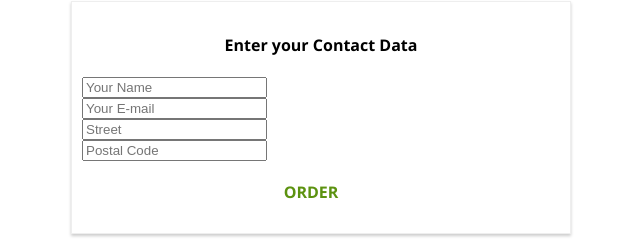
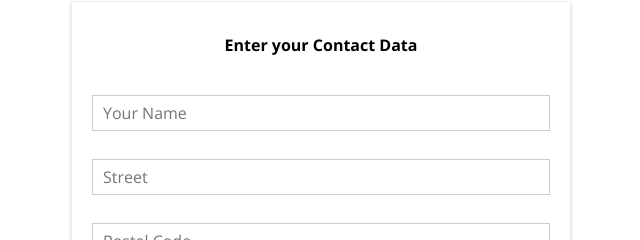
Before and after one commit to mkthewlis/burger-generator, a React app: page /checkout in a window 1280 px wide. Both pictures are taken after a click on the button "CONTINUE". Shown: the part 560-800 px from the top of the page, without its empty margins (319-959 px from the left). Built offline with nearby package versions, Linux system fonts and the light colour scheme; the HTML template or start-up script is replaced by a standard one.

Commit message:
feat: added validation to order form

```diff
--- a/src/components/UI/Button/Button.css
+++ b/src/components/UI/Button/Button.css
@@ -15,6 +15,11 @@
     padding-left: 0;
 }
 
+.Button:disabled {
+    color: #ccc;
+    cursor: not-allowed;
+}
+
 .Success {
     color: #5C9210;
 }
--- a/src/components/UI/Button/Button.js
+++ b/src/components/UI/Button/Button.js
@@ -4,6 +4,7 @@
 
 const button = (props) => (
     <button
+        disabled={props.disabled}
         className={[classes.Button, classes[props.btnType]].join(' ')}
         onClick={props.clicked}
         >
--- /dev/null
+++ b/src/components/UI/Input/Input.css
@@ -0,0 +1,31 @@
+.Input {
+    width: 100%;
+    padding: 10px;
+    box-sizing: border-box;
+}
+
+.Label {
+    font-weight: bold;
+    display: block;
+    margin-bottom: 8px;
+}
+
+.InputElement {
+    outline: none;
+    border: 1px solid #ccc;
+    background-color: white;
+    font: inherit;
+    padding: 6px 10px;
+    width: 100%;
+    box-sizing: border-box;
+}
+
+.InputElement:focus {
+    outline: none;
+    background-color: #ccc;
+}
+
+.Invalid {
+    border: 1px solid red;
+    background-color: #FDA49A;
+}
--- /dev/null
+++ b/src/components/UI/Input/Input.js
@@ -0,0 +1,57 @@
+import React from 'react';
+
+import classes from './Input.css';
+
+const input = (props) => {
+    let inputElement = null;
+    const inputClasses = [classes.InputElement];
+
+    if (props.invalid && props.shouldValidate && props.touched) {
+        inputClasses.push(classes.Invalid);
+    }
+
+    switch (props.elementType) {
+        case ('input'):
+            inputElement = <input
+            className={inputClasses.join(' ')}
+            {...props.elementConfig}
+            value={props.value}
+            onChange={props.changed}/>;
+            break;
+        case ('textarea'):
+            inputElement = <textarea
+            className={inputClasses.join(' ')}
+            {...props.elementConfig}
+            value={props.value}
+            onChange={props.changed}/>;
+            break;
+        case ('select'):
+            inputElement = (
+                <select
+                className={inputClasses.join(' ')}
+                value={props.value}
+                onChange={props.changed}>
+                {props.elementConfig.options.map(option => (
+                    <option key={option.value } value={option.value}>
+                        {option.displayValue}
+                    </option>
+                ))}
+                </select>
+            );
+            break;
+        default:
+            inputElement = <input
+            className={classes.InputElement}
+            {...props.elementConfig}
+            value={props.value}/>;
+    }
+
+    return (
+    <div className={classes.Input}>
+        <label className={classes.Label}>{props.label}</label>
+        {inputElement}
+    </div>
+    )
+};
+
+export default input;
--- a/src/containers/Checkout/ContactData/ContactData.css
+++ b/src/containers/Checkout/ContactData/ContactData.css
@@ -8,10 +8,6 @@
     box-sizing: border-box;
 }
 
-.Input {
-    display: block;
-}
-
 @media (min-width: 600px) {
     .ContactData {
         width: 500px;
--- a/src/containers/Checkout/ContactData/ContactData.js
+++ b/src/containers/Checkout/ContactData/ContactData.js
@@ -4,34 +4,106 @@
 import Spinner from '../../../components/UI/Spinner/Spinner';
 import classes from './ContactData.css';
 import axios from '../../../axios-orders';
+import Input from '../../../components/UI/Input/Input';
 
 class ContactData extends Component {
     state = {
-        name: '',
-        email: '',
-        address: {
-            stree: '',
-            postalCode: ''
+        orderForm : {
+            name: {
+                elementType: 'input',
+                elementConfig: {
+                    type: 'text',
+                    placeholder: 'Your Name'
+                },
+                value: '',
+                validation: {
+                    required: true
+                },
+                valid: false,
+                touched: false
+            },
+            street: {
+                elementType: 'input',
+                elementConfig: {
+                    type: 'text',
+                    placeholder: 'Street'
+                },
+                value: '',
+                validation: {
+                    required: true
+                },
+                valid: false,
+                touched: false
+            },
+            zipCode: {
+                elementType: 'input',
+                elementConfig: {
+                    type: 'text',
+                    placeholder: 'Postal Code'
+                },
+                value: '',
+                validation: {
+                    required: true,
+                    minLength: 5,
+                    maxLength: 5
+                },
+                valid: false,
+                touched: false
+            },
+            country: {
+                elementType: 'input',
+                elementConfig: {
+                    type: 'text',
+                    placeholder: 'Country'
+                },
+                value: '',
+                validation: {
+                    required: true
+                },
+                valid: false,
+                touched: false
+            },
+            email: {
+                elementType: 'input',
+                elementConfig: {
+                    type: 'email',
+                    placeholder: 'Your E-Mail'
+                },
+                value: '',
+                validation: {
+                    required: true
+                },
+                valid: false,
+                touched: false
+            },
+            deliveryMethod: {
+                elementType: 'select',
+                elementConfig: {
+                    options: [
+                        {value: 'fastest', displayValue: 'Fastest'},
+                        {value: 'cheapest', displayValue: 'Cheapest'}
+                    ]
+                },
+                value: 'fastest',
+                validation: {},
+                valid: true
+            },
         },
+        formIsValid: false,
         loading: false
     }
 
     orderHandler = (event) => {
         event.preventDefault();
         this.setState({ loading: true });
+        const formData = {};
+        for (let formElementIdentifier in this.state.orderForm) {
+            formData[formElementIdentifier] = this.state.orderForm[formElementIdentifier].value;
+        }
         const order = {
             ingredients: this.props.ingredients,
             price: this.props.price,
-            customer: {
-                name: 'Miranda T',
-                address: {
-                    street: 'UnicornAvenue 1',
-                    zipCode: '12345',
-                    country: 'Sweden'
-                },
-                email: 'test@test.com'
-            },
-            deliveryMethod: 'fastest'
+            orderData: formData
         }
         axios.post('/orders.json', order)
             .then(response => {
@@ -43,14 +115,67 @@
             });
     };
 
+    checkValidity(value, rules) {
+        let isValid = true;
+
+        if (rules.required) {
+            isValid = value.trim() !== '' && isValid;
+         }
+
+        if (rules.minLength) {
+            isValid = value.length >= rules.minLength && isValid;
+        }
+
+        if (rules.maxLength) {
+            isValid = value.length <= rules.maxLength && isValid;
+        }
+
+        return isValid;
+    }
+
+    inputChangedHandler = (event, inputIdentifier) => {
+        const updatedOrderForm = {
+            ...this.state.orderForm
+        };
+        const updatedFormElement = {
+            ...updatedOrderForm[inputIdentifier]
+        };
+        updatedFormElement.value = event.target.value;
+        updatedFormElement.valid = this.checkValidity(updatedFormElement.value, updatedFormElement.validation);
+        updatedFormElement.touched = true;
+        updatedOrderForm[inputIdentifier] = updatedFormElement;
+
+        let formIsValid = true;
+        for (let inputIdentifier in updatedOrderForm) {
+            formIsValid = updatedOrderForm[inputIdentifier].valid && formIsValid;
+        }
+
+        this.setState({ orderForm: updatedOrderForm, formIsValid: formIsValid });
+    };
+
     render () {
+        const formElementsArray = [];
+        for (let key in this.state.orderForm) {
+            formElementsArray.push({
+                id: key,
+                config: this.state.orderForm[key]
+            });
+        }
+
         let form = (
-            <form>
-                <input className={classes.Input} type="text" name="name" placeholder="Your Name" />
-                <input className={classes.Input} type="email" name="email" placeholder="Your E-mail" />
-                <input className={classes.Input} type="text" name="street" placeholder="Street" />
-                <input className={classes.Input} type="text" name="postal" placeholder="Postal Code" />
-                <Button btnType="Success" clicked={this.orderHandler}>ORDER</Button>
+            <form onSubmit={this.orderHandler}>
+                {formElementsArray.map(formElement => (
+                    <Input
+                        key={formElement.id}
+                        elementType={formElement.config.elementType}
+                        elementConfig={formElement.config.elementConfig}
+                        value={formElement.config.value}
+                        invalid={!formElement.config.valid}
+                        shouldValidate={formElement.config.validation}
+                        touched={formElement.config.touched}
+                        changed={(event) => this.inputChangedHandler(event, formElement.id)}/>
+                ))}
+                <Button btnType="Success" disabled={!this.state.formIsValid}>ORDER</Button>
             </form>
         );
         if (this.state.loading) {
```
